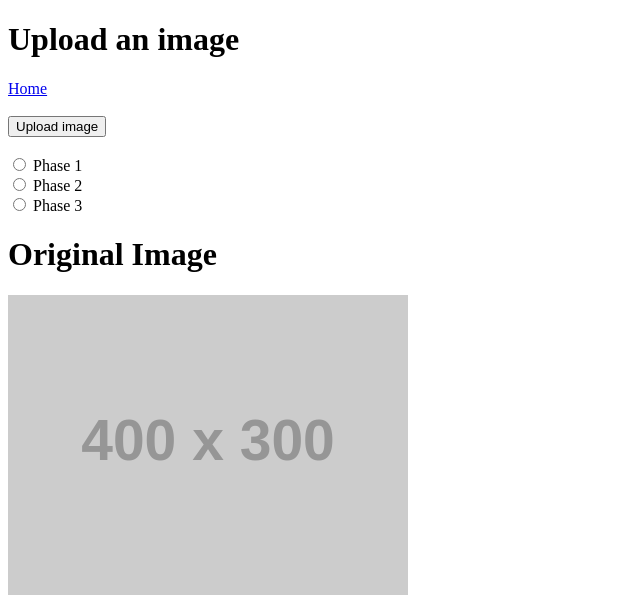
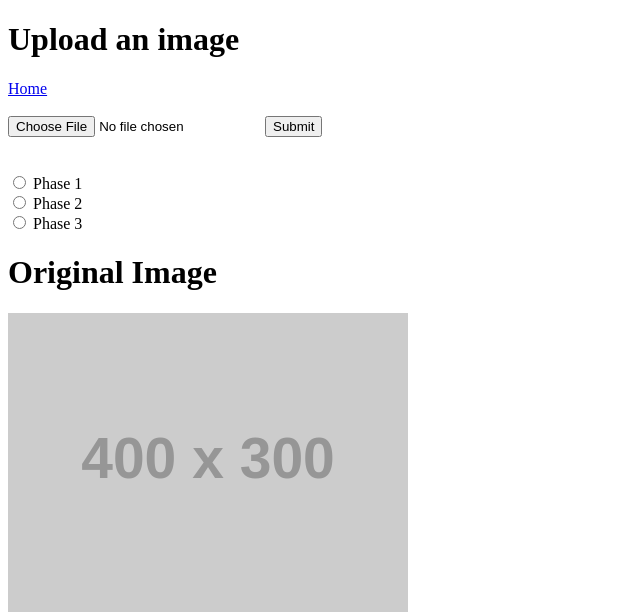
Before and after one commit to MaanavD/microscan, a Flask app: page /upload in a window 1280 px wide. Shown: the top 612 px of the page, without its empty margins (0-640 px from the left). Run offline with Flask 2, Linux system fonts and the light colour scheme; grey boxes labelled with a size stand in for pictures from a placeholder-image service; some libraries are stand-ins or nearby versions.

Commit message:
changed upload button

```diff
--- a/flaskapp/templates/about.html
+++ b/flaskapp/templates/about.html
@@ -1,16 +1,21 @@
 <!DOCTYPE html>
 <html lang="en" dir="ltr">
+
 <head>
     <meta charset="utf-8">
     <title>About Page</title>
 </head>
+
 <body>
     <div>
         <h1>Upload an image</h1>
         <a href="{{ url_for('home') }}">Home</a>
         <br>
         <br>
-            <button>Upload image</button>
+        <form action="{{ url_for('upload') }}" method="POST" enctype="multipart/form-data">
+            <input type="file" name="file" />
+            <input type="submit" />
+        </form>
         <br>
         <br>
         <form action="">
@@ -31,4 +36,5 @@
         <img src="https://via.placeholder.com/400x300.png" />
     </div>
 </body>
+
 </html>
```
Also changed, not shown: flaskapp/static/img/DM.png (deleted), flaskapp/static/img/dog.jpg (deleted). Lines whose indentation alone changed are shown as unchanged.
